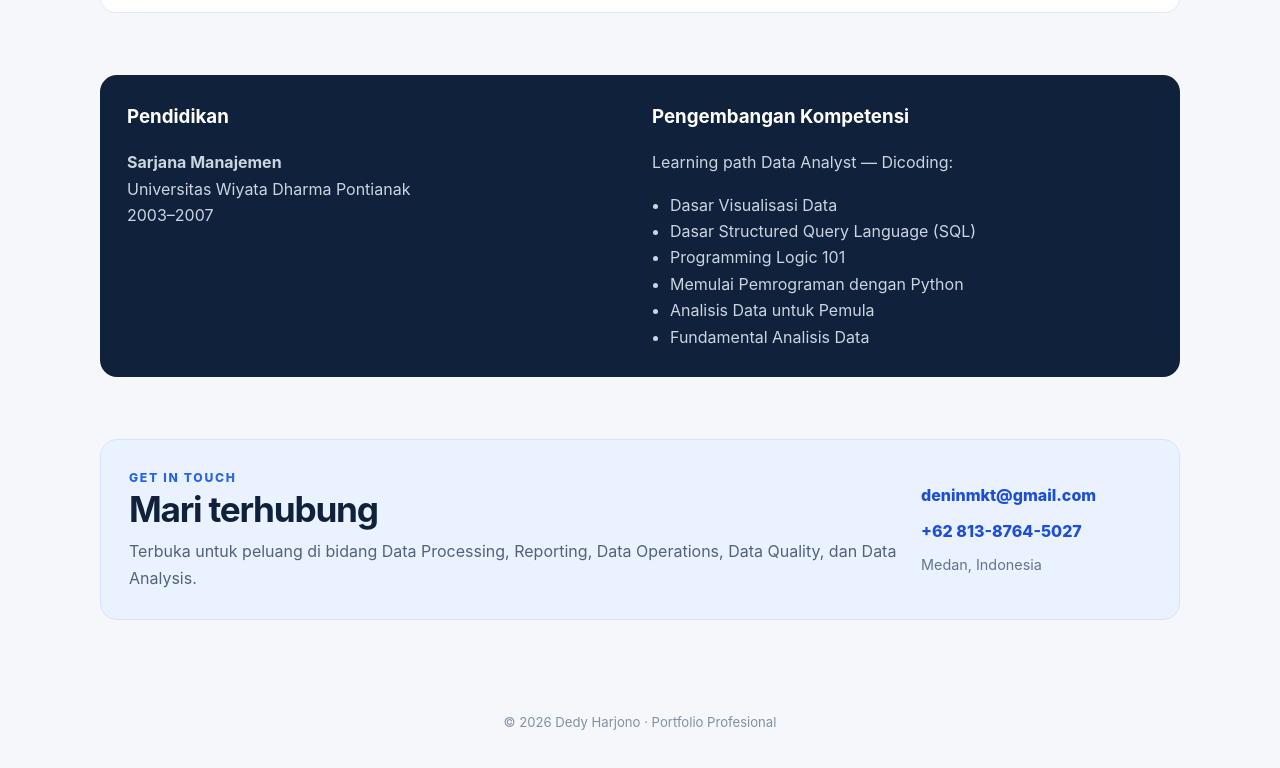
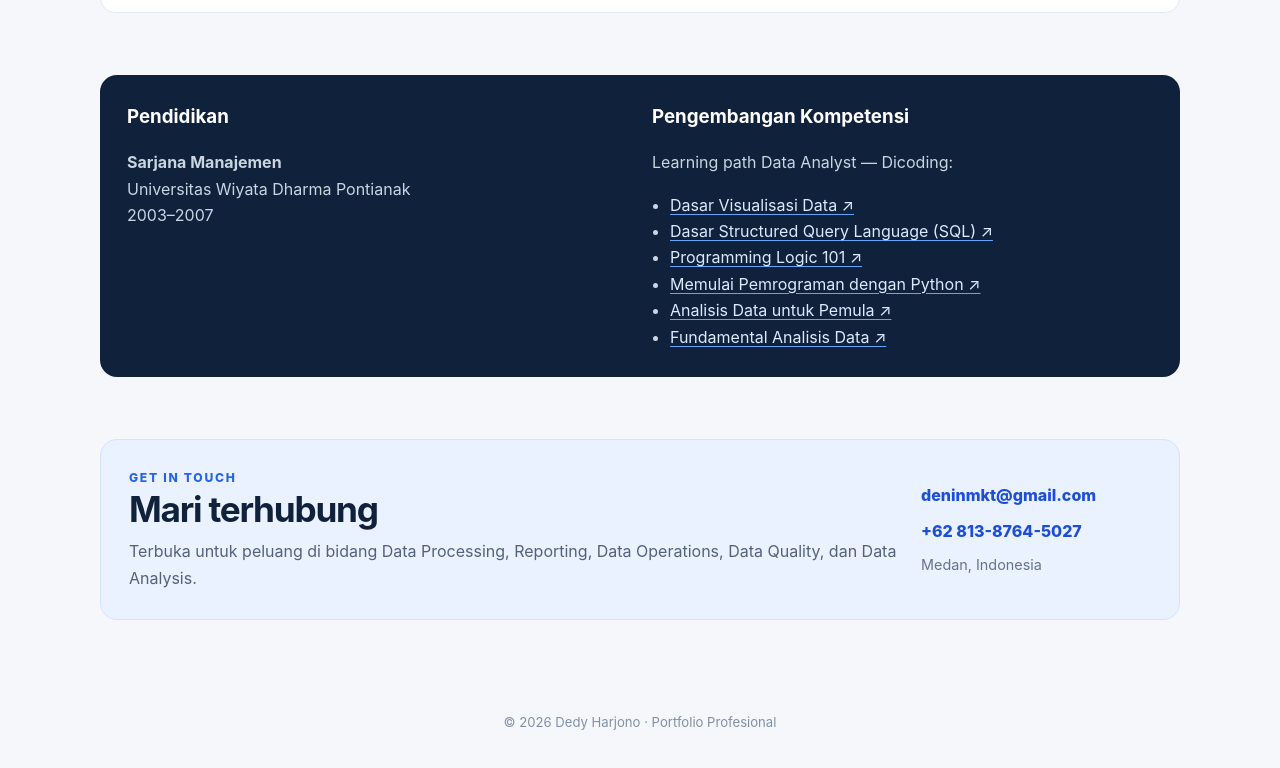
Before and after one commit to dedykhow/dedy-harjono-portfolio, a plain HTML site: page index.html in a window 1280 px wide. Shown: the part 4370-5138 px from the top of the page. Drawn offline with Linux system fonts and the light colour scheme.

Commit message:
Add files via upload
update web

```diff
--- a/index.html
+++ b/index.html
@@ -76,6 +76,8 @@
     .education h3 { margin:0 0 8px; }
     .education p, .education li { color:#cbd5e1; }
     .education ul { margin:8px 0 0; padding-left:18px; }
+    .education li a { color:#dbeafe; text-decoration:underline; text-decoration-color:#60a5fa; text-underline-offset:3px; }
+    .education li a:hover { color:#ffffff; }
     .contact { background:#eaf1ff; border:1px solid #d5e3ff; border-radius:17px; padding:28px; display:flex; align-items:center; justify-content:space-between; gap:24px; }
     .contact h2 { margin-top:0; }
     .contact p { color:#52627a; margin:0; }
@@ -237,7 +239,7 @@
   <section id="pendidikan">
     <div class="education">
       <div><h3>Pendidikan</h3><p><strong>Sarjana Manajemen</strong><br>Universitas Wiyata Dharma Pontianak<br>2003–2007</p></div>
-      <div><h3>Pengembangan Kompetensi</h3><p>Learning path Data Analyst — Dicoding:</p><ul><li>Dasar Visualisasi Data</li><li>Dasar Structured Query Language (SQL)</li><li>Programming Logic 101</li><li>Memulai Pemrograman dengan Python</li><li>Analisis Data untuk Pemula</li><li>Fundamental Analisis Data</li></ul></div>
+      <div><h3>Pengembangan Kompetensi</h3><p>Learning path Data Analyst — Dicoding:</p><ul><li><a href="https://www.dicoding.com/certificates/QLZ9N8YV9Z5D" target="_blank" rel="noopener">Dasar Visualisasi Data ↗</a></li><li><a href="https://www.dicoding.com/certificates/98XW8E5LWPM3" target="_blank" rel="noopener">Dasar Structured Query Language (SQL) ↗</a></li><li><a href="https://www.dicoding.com/certificates/2VX3VK454PYQ" target="_blank" rel="noopener">Programming Logic 101 ↗</a></li><li><a href="https://www.dicoding.com/certificates/ERZR7EY1MZYV" target="_blank" rel="noopener">Memulai Pemrograman dengan Python ↗</a></li><li><a href="https://www.dicoding.com/certificates/NVP7W5KMRZR0" target="_blank" rel="noopener">Analisis Data untuk Pemula ↗</a></li><li><a href="https://www.dicoding.com/certificates/53XEMDY60PRN" target="_blank" rel="noopener">Fundamental Analisis Data ↗</a></li></ul></div>
     </div>
   </section>
 
```
